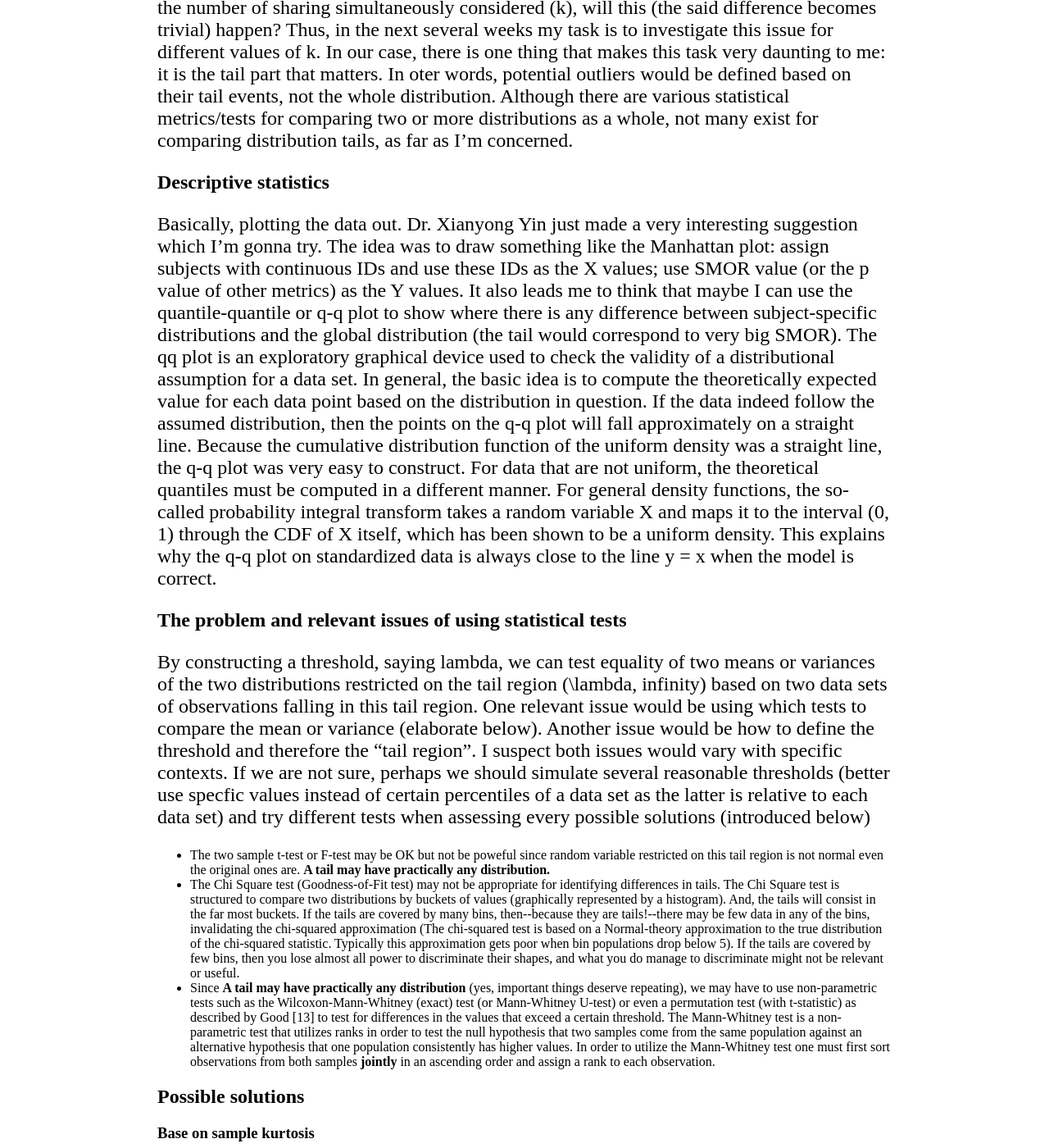
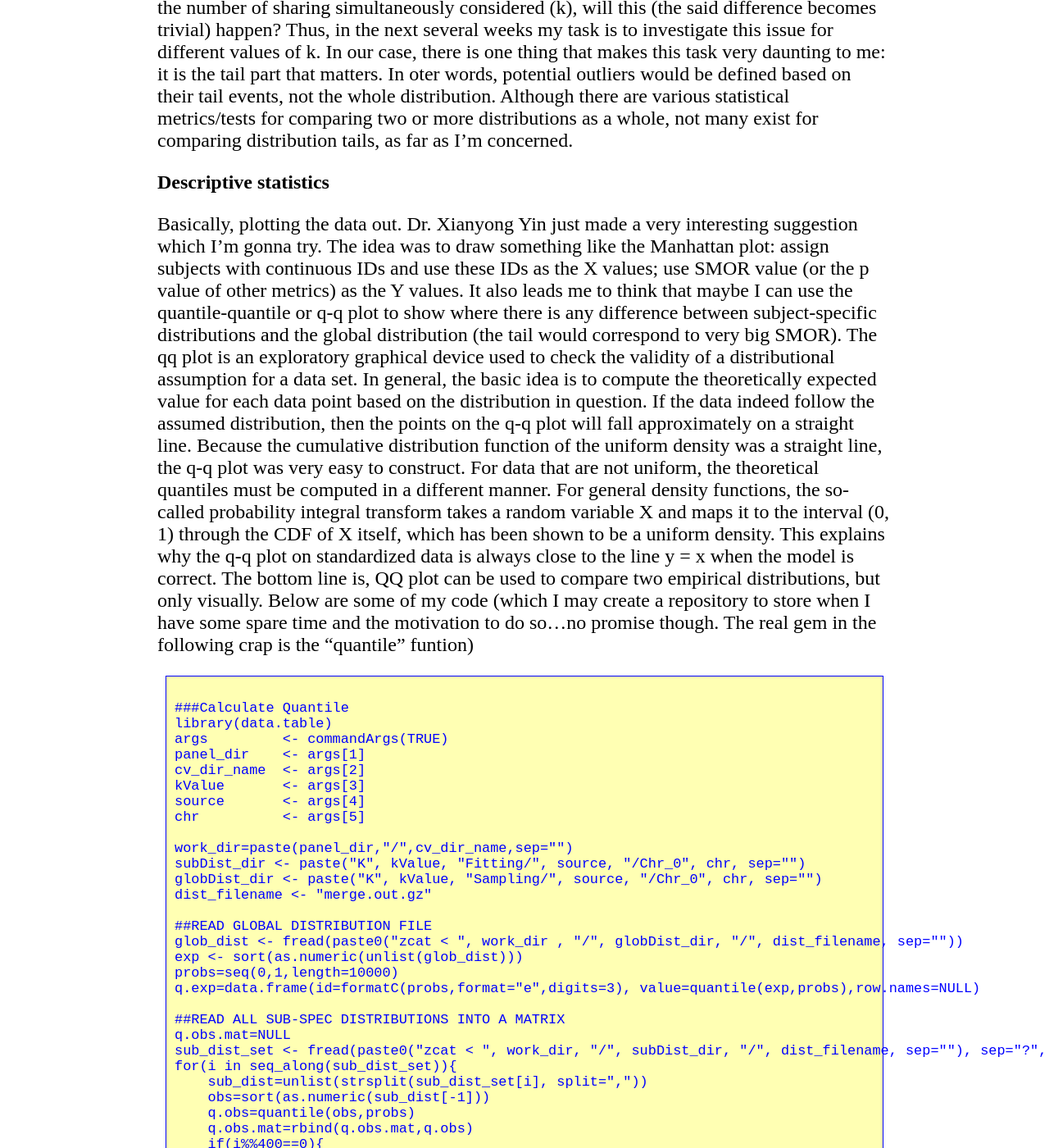
Before and after one commit to lybird300/lybird300.github.io, a Jekyll site: the page built from _posts/2017-05-08-dist-tail-compare.md, in a window 1280 px wide and 1400 px high, scrolled down 920 px. Shown: the whole window at 82% size. Built offline with Jekyll 4.4.1, drawn with Linux system fonts in a browser that asks for light colours; some of the changed text lies outside the part shown.

Commit message:
Update 2017-05-08-dist-tail-compare.md

```diff
--- a/_posts/2017-05-08-dist-tail-compare.md
+++ b/_posts/2017-05-08-dist-tail-compare.md
@@ -12,6 +12,54 @@
 The qq  plot is an exploratory graphical device used to check the validity of a distributional assumption for a data set. In general, the basic idea is to compute the theoretically expected value for each data point based on the distribution in question. If the data indeed follow the assumed distribution, then the points on the q-q plot will fall approximately on a straight line.
 Because the cumulative distribution function of the uniform density was a straight line, the q-q plot was very easy to construct. For data that are not uniform, the theoretical quantiles must be computed in a different manner.
 For general density functions, the so-called probability integral transform takes a random variable X and maps it to the interval (0, 1) through the CDF of X itself, which has been shown to be a uniform density. This explains why the q-q plot on standardized data is always close to the line y = x when the model is correct.
+The bottom line is, QQ plot can be used to compare two empirical distributions, but only visually. Below are some of my code (which I may create a repository to store when I have some spare time and the motivation to do so...no promise though. The real gem in the following crap is the "quantile" funtion)
+<pre><code>
+###Calculate Quantile
+library(data.table)
+args         <- commandArgs(TRUE)
+panel_dir    <- args[1]
+cv_dir_name  <- args[2]
+kValue       <- args[3]
+source       <- args[4]
+chr          <- args[5]
+
+work_dir=paste(panel_dir,"/",cv_dir_name,sep="")
+subDist_dir <- paste("K", kValue, "Fitting/", source, "/Chr_0", chr, sep="")
+globDist_dir <- paste("K", kValue, "Sampling/", source, "/Chr_0", chr, sep="")
+dist_filename <- "merge.out.gz"
+
+##READ GLOBAL DISTRIBUTION FILE
+glob_dist <- fread(paste0("zcat < ", work_dir , "/", globDist_dir, "/", dist_filename, sep=""))
+exp <- sort(as.numeric(unlist(glob_dist)))
+probs=seq(0,1,length=10000)
+q.exp=data.frame(id=formatC(probs,format="e",digits=3), value=quantile(exp,probs),row.names=NULL)
+
+##READ ALL SUB-SPEC DISTRIBUTIONS INTO A MATRIX
+q.obs.mat=NULL
+sub_dist_set <- fread(paste0("zcat < ", work_dir, "/", subDist_dir, "/", dist_filename, sep=""), sep="?", header=F,blank.lines.skip=T)[[1L]]
+for(i in seq_along(sub_dist_set)){
+    sub_dist=unlist(strsplit(sub_dist_set[i], split=","))
+    obs=sort(as.numeric(sub_dist[-1]))
+    q.obs=quantile(obs,probs)
+    q.obs.mat=rbind(q.obs.mat,q.obs)
+    if(i%%400==0){
+      cat(paste(i,"..",sep=""))
+    }
+}
+cat(paste(i,"..",sep=""))
+
+q.obs.max=apply(q.obs.mat,2,max)
+q.obs.min=apply(q.obs.mat,2,min)
+q.obs.95ci=apply(q.obs.mat,2, quantile, c(.025,.975))
+
+##OUTPUT q.exp, q.obs.max and q.obs.min
+df <- cbind(q.exp,q.obs.max,q.obs.min,t(q.obs.95ci))
+colnames(df)=c("Quantile","Global_dist","Sub_dist_max","Sub_dist_min","Sub_dist_95ci_lo", "Sub_dist_95ci_hi")
+rownames(df)=NULL
+out_file=paste(panel_dir,"/",unlist(strsplit(cv_dir_name,split="_"))[2],"_K",kValue,"_",source,"_Ch",chr,".txt",sep="")
+write.table(df, file=out_file, row.names=F, quote=F)
+print(paste(out_file,"written",sep=" "))
+</code></pre>
 
 
 <h2>The problem and relevant issues of using statistical tests</h2>
```
